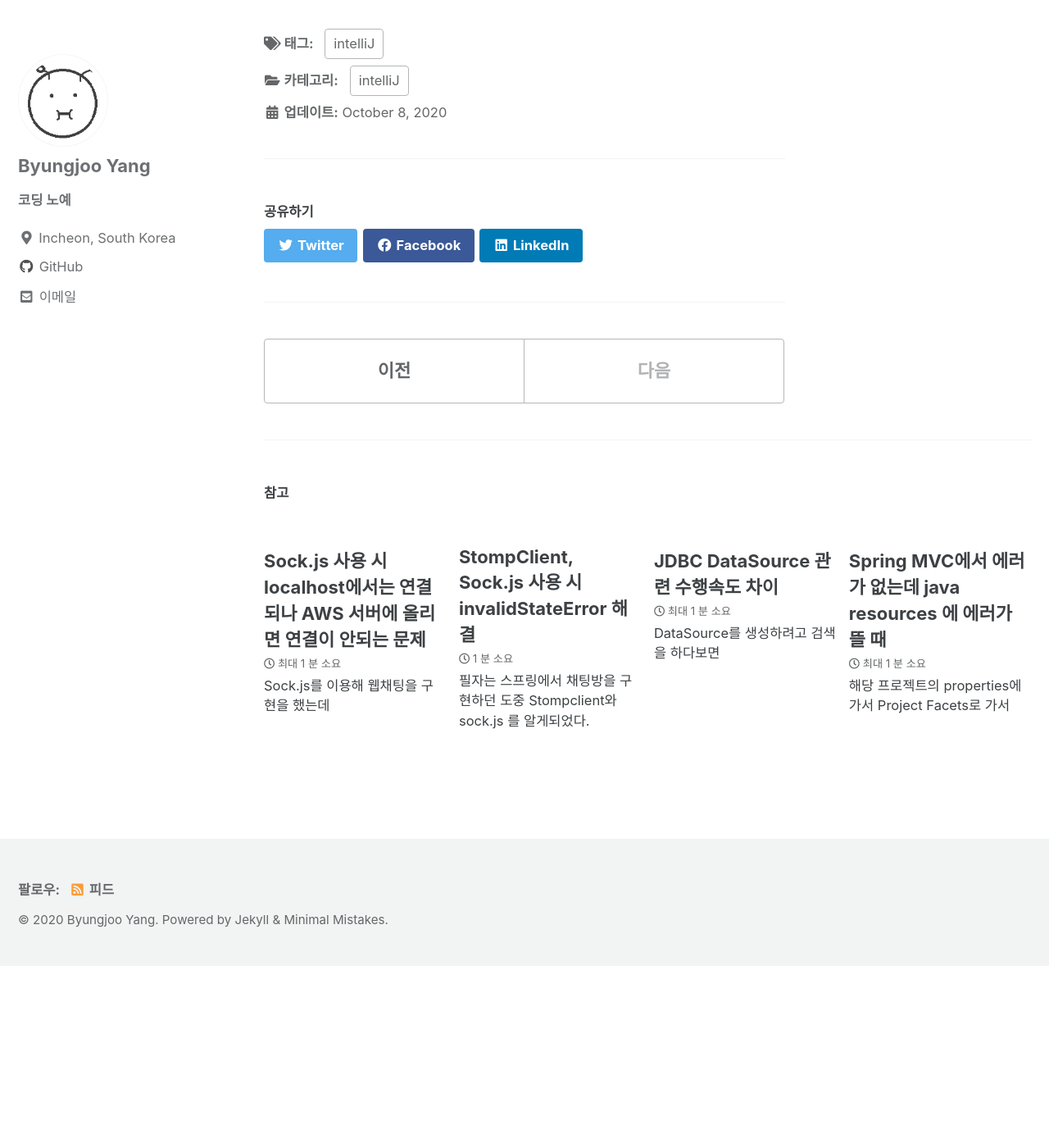
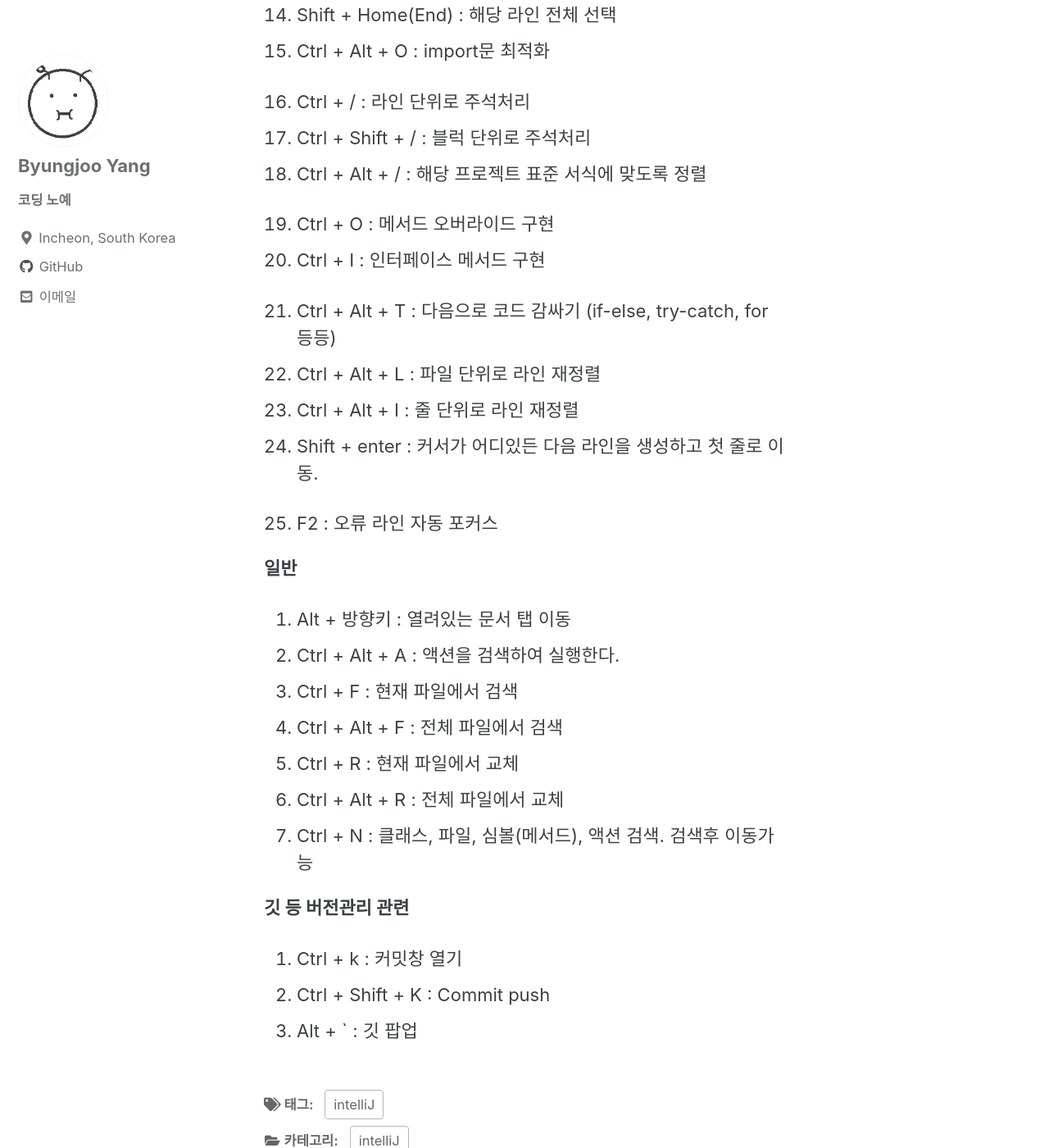
Before and after one commit to ByungjooYang/byungjooyang.github.io, a Jekyll site: the page built from _posts/2020-10-08-intelliJ.md, in a window 1280 px wide and 1400 px high, scrolled down 2053 px. Shown: the whole window at 82% size. Built offline with Jekyll 4.4.1, drawn with Linux system fonts in a browser that asks for light colours; cached includes are drawn as plain includes; before the commit the page ends 3231 px from its top, so only the background shows below that; some of the changed text lies outside the part shown.

Commit message:
update post about intelliJ

```diff
--- a/_posts/2020-10-08-intelliJ.md
+++ b/_posts/2020-10-08-intelliJ.md
@@ -38,6 +38,11 @@ HTML등의 경우는 vscode를 활용하면 된다.
 
 인텔리제이 단축키
 
+**실행관련**
+1. Ctrl + F9            : 프로젝트 필드
+2. Ctrl + F10           : 실행
+3. Shift + F9           : 디버그
+
 **편집기 관련 단축기**
 
 1. Alt + Insert         : 디렉터리, 패키지, 클래스 등의 생성 목록 보기
@@ -54,7 +59,33 @@ HTML등의 경우는 vscode를 활용하면 된다.
 12. Alt + Backspace     : 퀵픽스 제안
 13. Home, End           : 해당 라인 시작, 끝으로 이동
 14. Shift + Home(End)   : 해당 라인 전체 선택
+16. Ctrl + Alt + O      : import문 최적화
 
-15. Ctrl + /            : 라인 단위로 주석처리
-16. Ctrl + Shift + /    : 블럭 단위로 주석처리
-17. Ctrl + Alt + /      : 해당 프로젝트 표준 서식에 맞도록 정렬
+17. Ctrl + /            : 라인 단위로 주석처리
+18. Ctrl + Shift + /    : 블럭 단위로 주석처리
+19. Ctrl + Alt + /      : 해당 프로젝트 표준 서식에 맞도록 정렬
+
+20. Ctrl + O            : 메서드 오버라이드 구현
+21. Ctrl + I            : 인터페이스 메서드 구현
+
+22. Ctrl + Alt + T      : 다음으로 코드 감싸기 (if-else, try-catch, for 등등)
+23. Ctrl + Alt + L      : 파일 단위로 라인 재정렬
+24. Ctrl + Alt + I      : 줄 단위로 라인 재정렬
+25. Shift + enter       : 커서가 어디있든 다음 라인을 생성하고 첫 줄로 이동.
+
+26. F2                  : 오류 라인 자동 포커스
+
+
+**일반**
+1. Alt + 방향키         : 열려있는 문서 탭 이동
+2. Ctrl + Alt + A       : 액션을 검색하여 실행한다.
+3. Ctrl + F             : 현재 파일에서 검색
+4. Ctrl + Alt + F       : 전체 파일에서 검색
+5. Ctrl + R             : 현재 파일에서 교체
+6. Ctrl + Alt + R       : 전체 파일에서 교체
+7. Ctrl + N             : 클래스, 파일, 심볼(메서드), 액션 검색. 검색후 이동가능
+
+**깃 등 버전관리 관련**
+1. Ctrl + k             : 커밋창 열기
+2. Ctrl + Shift + K     : Commit push
+3. Alt + `              : 깃 팝업
```
